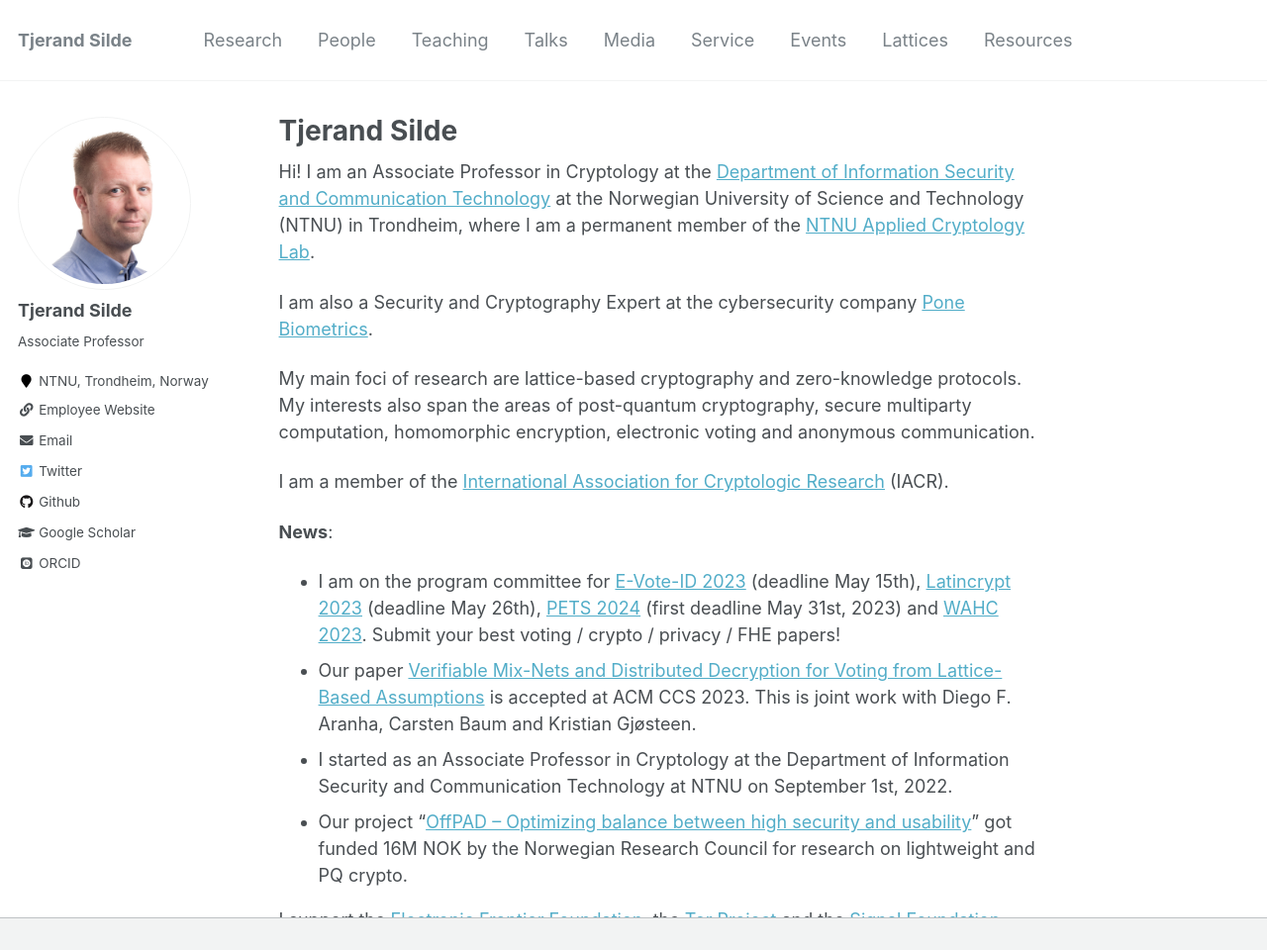
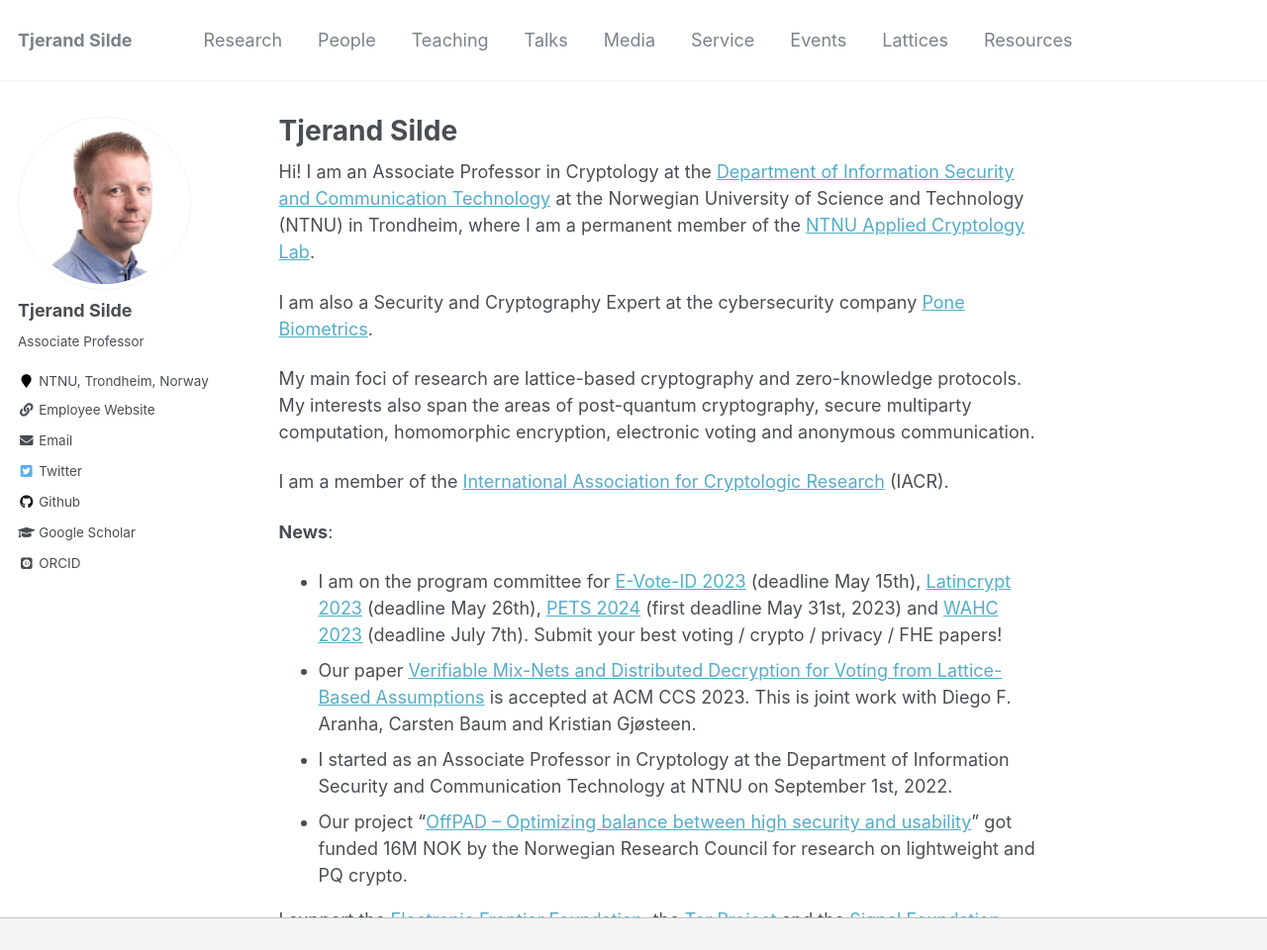
Before and after one commit to tjesi/tjesi.github.io, a Jekyll site: the page built from _pages/about.md, in a window 1280 px wide and 1156 px high, cut to the strip 0-960 px from the top of the window. Shown: the whole strip at 99% size. Built offline with Jekyll 4.4.1, drawn with Linux system fonts in a browser that asks for light colours; some web fonts are replaced.

Commit message:
Update about.md

```diff
--- a/_pages/about.md
+++ b/_pages/about.md
@@ -18,7 +18,7 @@
 
 **News**:
 
-- I am on the program committee for [E-Vote-ID 2023](https://e-vote-id.org/call-for-papers-2023) (deadline May 15th), [Latincrypt 2023](https://www.espe.edu.ec/latincrypt) (deadline May 26th), [PETS 2024](https://www.petsymposium.org/cfp24.php) (first deadline May 31st, 2023) and [WAHC 2023](https://homomorphicencryption.org/workshops-wahc23). Submit your best voting / crypto / privacy / FHE papers!
+- I am on the program committee for [E-Vote-ID 2023](https://e-vote-id.org/call-for-papers-2023) (deadline May 15th), [Latincrypt 2023](https://www.espe.edu.ec/latincrypt) (deadline May 26th), [PETS 2024](https://www.petsymposium.org/cfp24.php) (first deadline May 31st, 2023) and [WAHC 2023](https://homomorphicencryption.org/workshops-wahc23) (deadline July 7th). Submit your best voting / crypto / privacy / FHE papers!
 - Our paper [Verifiable Mix-Nets and Distributed Decryption for Voting from Lattice-Based Assumptions](https://eprint.iacr.org/2022/422.pdf) is accepted at ACM CCS 2023. This is joint work with Diego F. Aranha, Carsten Baum and Kristian Gjøsteen.
 - I started as an Associate Professor in Cryptology at the Department of Information Security and Communication Technology at NTNU on September 1st, 2022.
 - Our project "[OffPAD -- Optimizing balance between high security and usability](https://prosjektbanken.forskningsradet.no/en/project/FORISS/321619)" got funded 16M NOK by the Norwegian Research Council for research on lightweight and PQ crypto.
```
